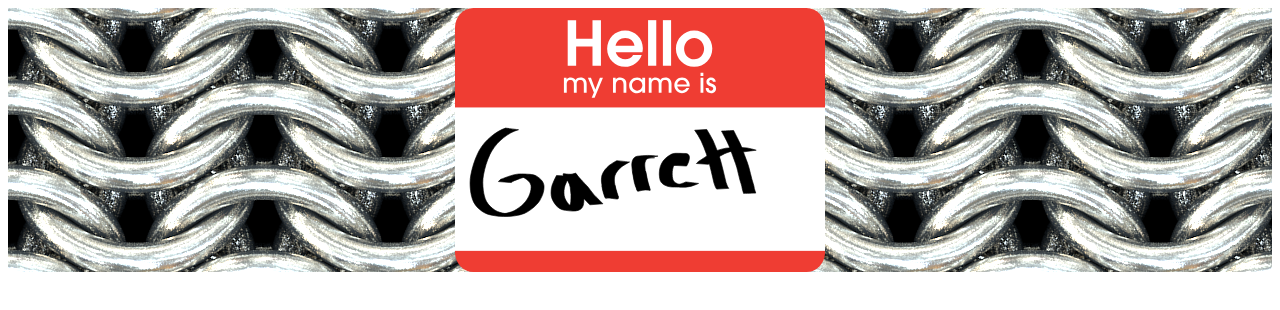
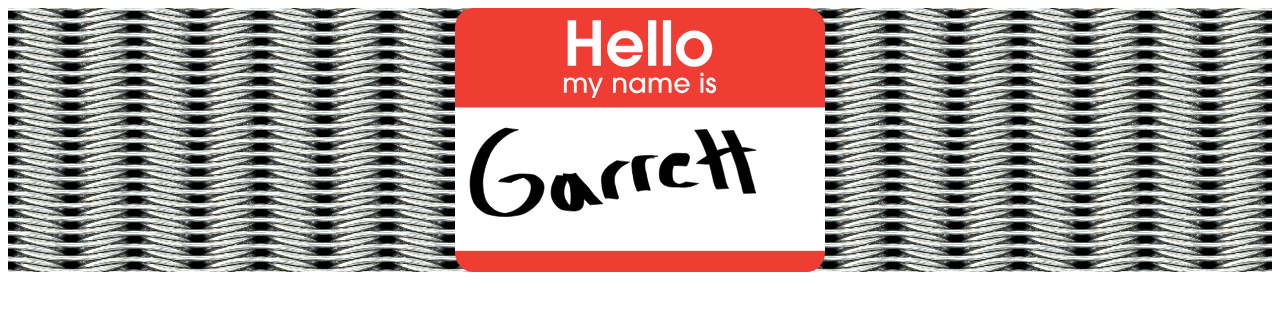
Before and after one commit to LaRueGT/LaRueGT.github.io, a plain HTML site: page index.html in a window 1280 px wide. Drawn offline with Linux system fonts and the light colour scheme.

Commit message:
backgroung image scaling

```diff
--- a/AboutMe.css
+++ b/AboutMe.css
@@ -1,5 +1,6 @@
 .greeting {
     background-image:  url("Chainmail.png");
+    background-size: 20% 30%;
 }
 
 .sticker {
```
